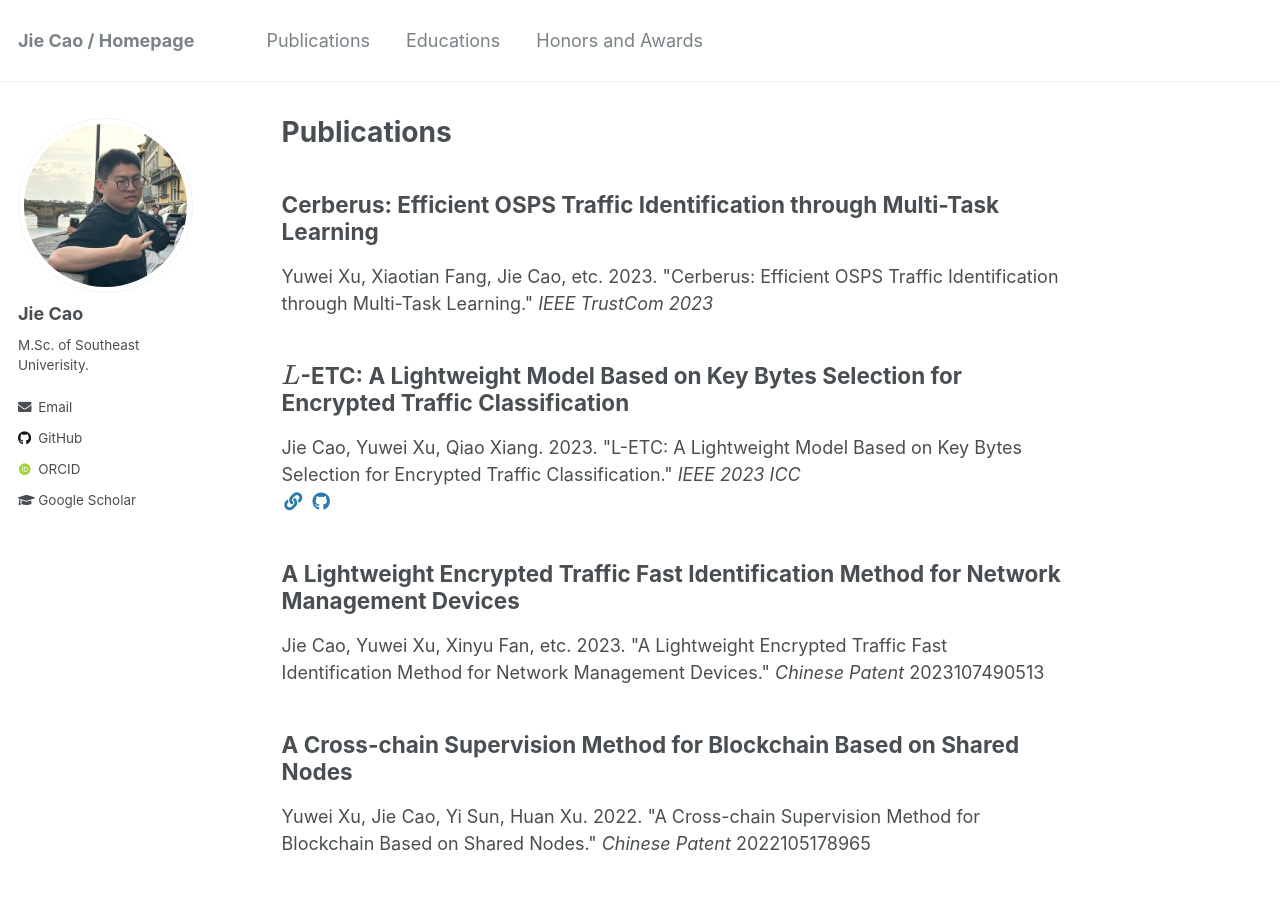
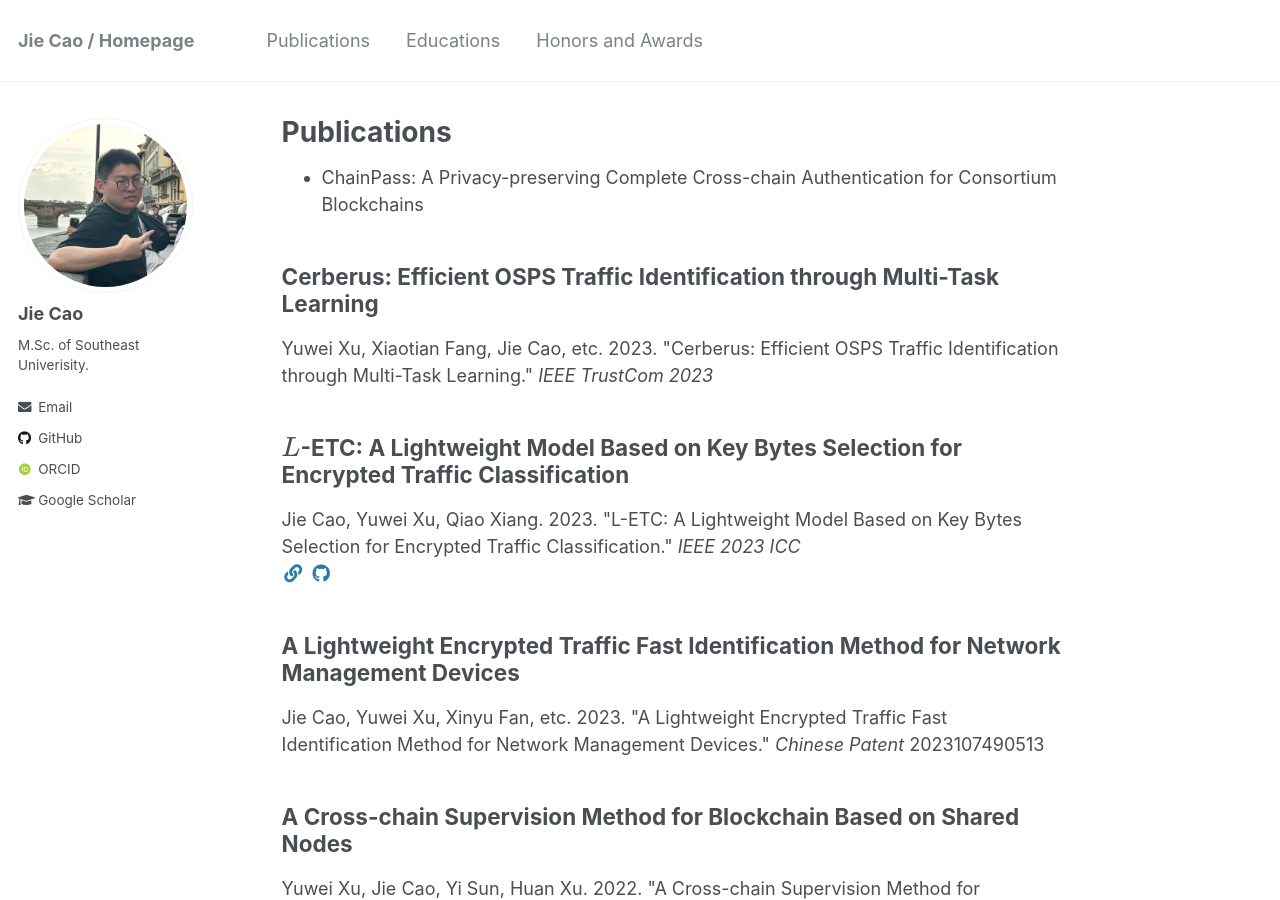
Before and after one commit to JieJayCao/JieJayCao.github.io, a Jekyll site: the page built from _pages/publications.md, in a window 1280 px wide and 900 px high. Built offline with Jekyll 4.4.1, drawn with Linux system fonts in a browser that asks for light colours; some web fonts are replaced; formulas are drawn with MathJax 3.

Commit message:
Update publications.md

```diff
--- a/_pages/publications.md
+++ b/_pages/publications.md
@@ -4,6 +4,8 @@ title: "Publications"
 permalink: /publications/
 author_profile: true
 ---
+
+* ChainPass: A Privacy-preserving Complete Cross-chain Authentication for Consortium Blockchains
 
 {% if author.googlescholar %}
   You can also find my articles on <u><a href="{{author.googlescholar}}">my Google Scholar profile</a>.</u>
```
